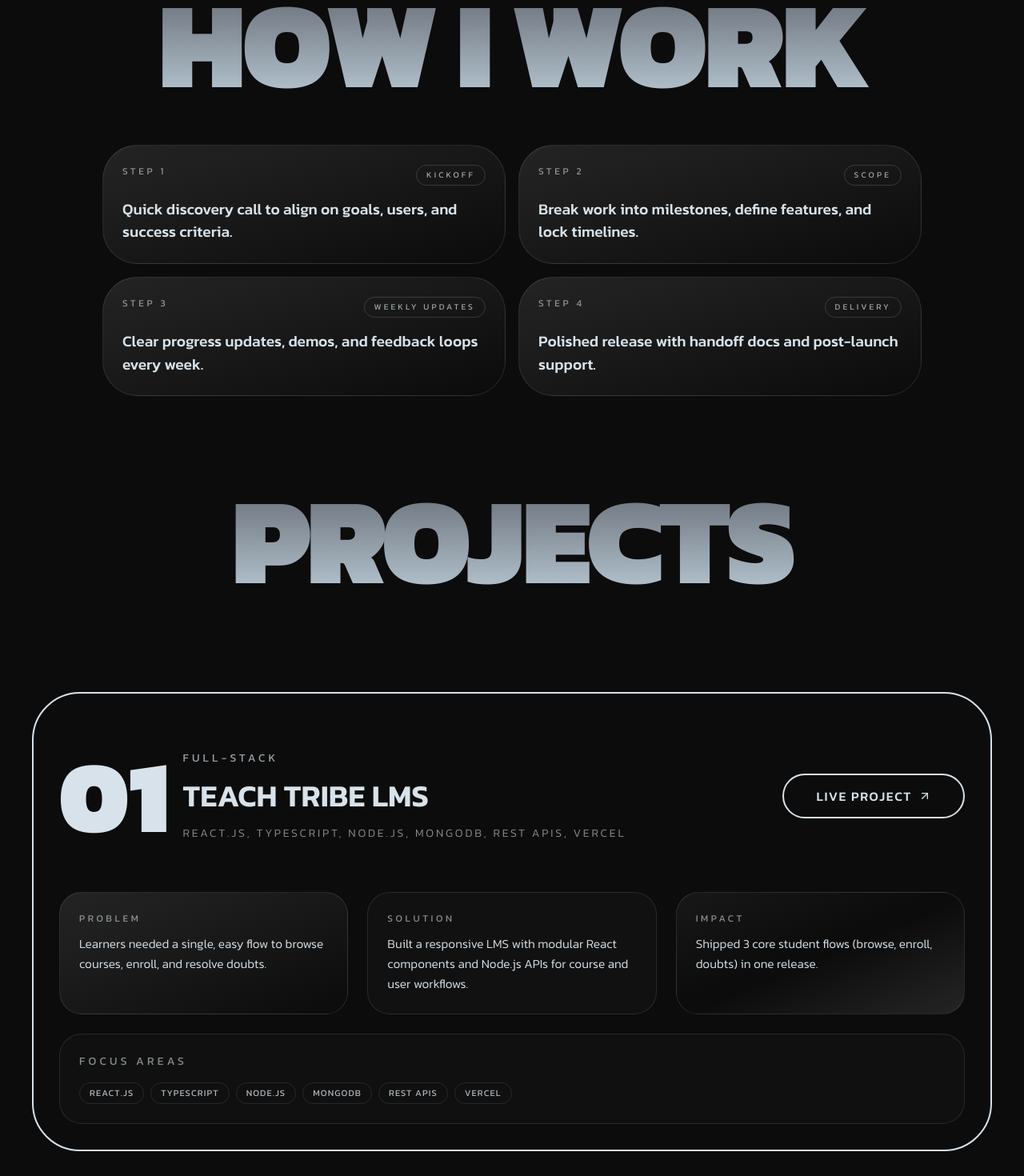
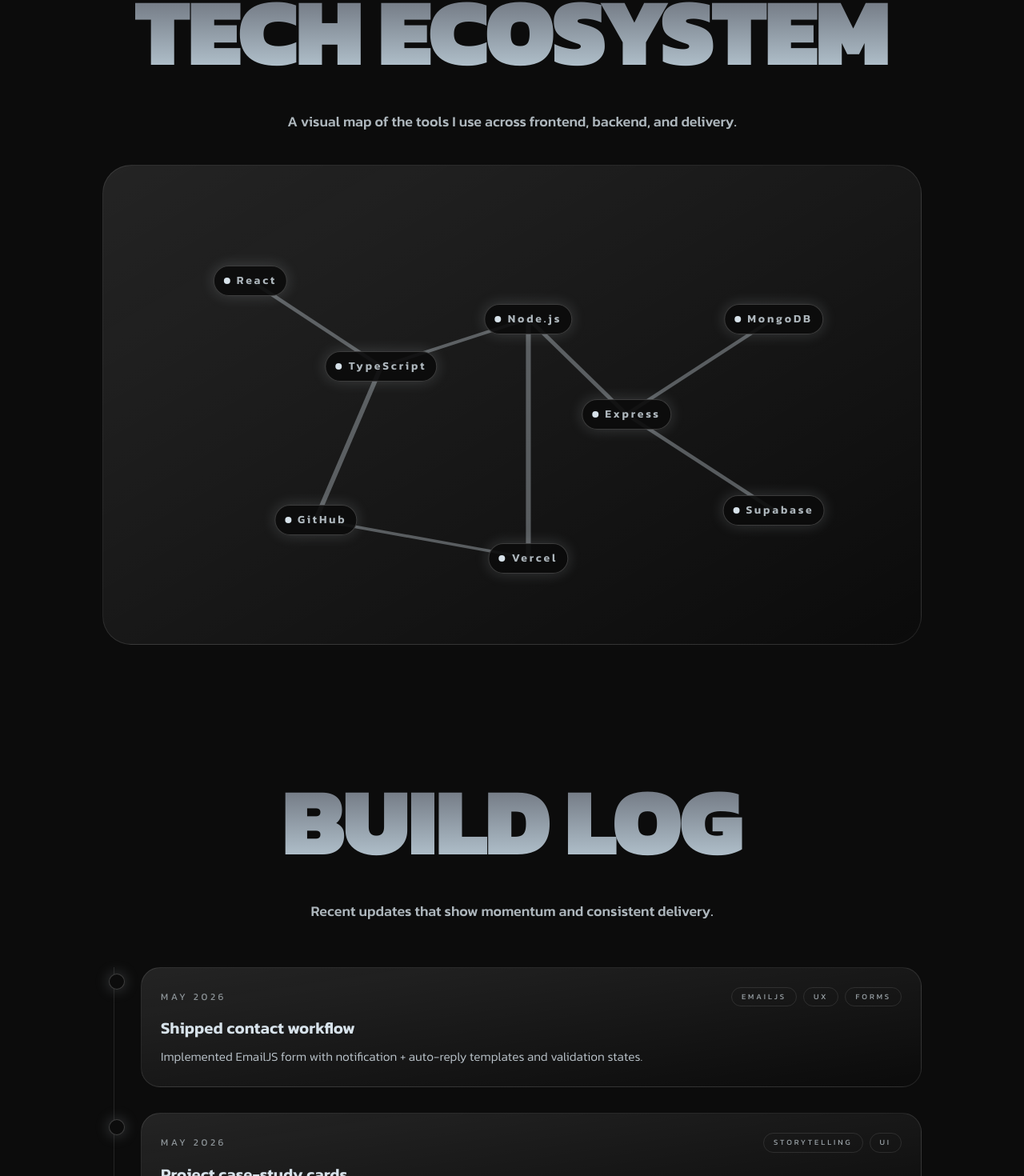
Before and after one commit to Devsrinivas69/portfolio, a React (Vite) app: page / in a window 1280 px wide. Shown: the part 4071-5541 px from the top of the page at 80% size. Built offline with nearby package versions, Linux system fonts and the light colour scheme; no server answers.

Commit message:
new 2 features

```diff
--- a/src/App.tsx
+++ b/src/App.tsx
@@ -1,9 +1,11 @@
 import { AboutSection } from './sections/AboutSection'
+import { BuildLogSection } from './sections/BuildLogSection'
 import { ContactSection } from './sections/ContactSection'
 import { HeroSection } from './sections/HeroSection'
 import { ProcessSection } from './sections/ProcessSection'
 import { ProjectsSection } from './sections/ProjectsSection'
 import { ServicesSection } from './sections/ServicesSection'
+import { TechMapSection } from './sections/TechMapSection'
 
 function App() {
   return (
@@ -11,6 +13,8 @@ function App() {
       <HeroSection />
       <AboutSection />
       <ServicesSection />
+      <TechMapSection />
+      <BuildLogSection />
       <ProcessSection />
       <ProjectsSection />
       <ContactSection />
--- /dev/null
+++ b/src/sections/BuildLogSection.tsx
@@ -0,0 +1,87 @@
+import { FadeIn } from '../components/FadeIn'
+
+type LogItem = {
+  date: string
+  title: string
+  detail: string
+  tags: string[]
+}
+
+const LOGS: LogItem[] = [
+  {
+    date: 'May 2026',
+    title: 'Shipped contact workflow',
+    detail:
+      'Implemented EmailJS form with notification + auto-reply templates and validation states.',
+    tags: ['EmailJS', 'UX', 'Forms'],
+  },
+  {
+    date: 'May 2026',
+    title: 'Project case-study cards',
+    detail:
+      'Added Problem-Solution-Impact cards to highlight real outcomes and decisions.',
+    tags: ['Storytelling', 'UI'],
+  },
+  {
+    date: 'May 2026',
+    title: 'Mobile-first polish',
+    detail:
+      'Refined responsive spacing, typography, and layout across hero and project sections.',
+    tags: ['Responsive', 'Design'],
+  },
+]
+
+export function BuildLogSection() {
+  return (
+    <section id="build-log" className="px-5 py-20 sm:px-8 md:px-10">
+      <div className="mx-auto flex w-full max-w-5xl flex-col gap-10">
+        <FadeIn delay={0} y={40}>
+          <h2 className="hero-heading text-center text-[clamp(2.4rem,10vw,120px)] font-black uppercase leading-none tracking-tight">
+            Build log
+          </h2>
+        </FadeIn>
+        <FadeIn delay={0.15} y={30}>
+          <p className="mx-auto max-w-2xl text-center text-[clamp(0.95rem,1.4vw,1.2rem)] font-medium text-[#D7E2EA]/80">
+            Recent updates that show momentum and consistent delivery.
+          </p>
+        </FadeIn>
+
+        <div className="relative mt-4 flex flex-col gap-8">
+          <div className="absolute left-[14px] top-0 h-full w-px bg-white/10"></div>
+          {LOGS.map((log, index) => (
+            <FadeIn
+              key={`${log.title}-${index}`}
+              delay={index * 0.1}
+              className="relative pl-12"
+            >
+              <span className="absolute left-2 top-2 h-5 w-5 rounded-full border border-white/20 bg-[#0C0C0C] shadow-[0_0_18px_rgba(215,226,234,0.25)]"></span>
+              <div className="rounded-[24px] border border-white/10 bg-gradient-to-br from-white/10 via-white/5 to-transparent p-6">
+                <div className="flex flex-wrap items-center justify-between gap-3">
+                  <p className="text-xs uppercase tracking-[0.3em] text-[#D7E2EA]/60">
+                    {log.date}
+                  </p>
+                  <div className="flex flex-wrap gap-2">
+                    {log.tags.map((tag) => (
+                      <span
+                        key={tag}
+                        className="rounded-full border border-white/10 px-3 py-1 text-[0.6rem] uppercase tracking-[0.3em] text-[#D7E2EA]/70"
+                      >
+                        {tag}
+                      </span>
+                    ))}
+                  </div>
+                </div>
+                <h3 className="mt-3 text-[clamp(1rem,1.6vw,1.4rem)] font-semibold text-[#D7E2EA]">
+                  {log.title}
+                </h3>
+                <p className="mt-2 text-[clamp(0.9rem,1.2vw,1.1rem)] font-light leading-relaxed text-[#D7E2EA]/85">
+                  {log.detail}
+                </p>
+              </div>
+            </FadeIn>
+          ))}
+        </div>
+      </div>
+    </section>
+  )
+}
--- /dev/null
+++ b/src/sections/TechMapSection.tsx
@@ -0,0 +1,101 @@
+import { FadeIn } from '../components/FadeIn'
+
+type Node = {
+  id: string
+  label: string
+  x: number
+  y: number
+}
+
+type Connection = {
+  from: string
+  to: string
+}
+
+const NODES: Node[] = [
+  { id: 'react', label: 'React', x: 18, y: 24 },
+  { id: 'typescript', label: 'TypeScript', x: 34, y: 42 },
+  { id: 'node', label: 'Node.js', x: 52, y: 32 },
+  { id: 'express', label: 'Express', x: 64, y: 52 },
+  { id: 'mongo', label: 'MongoDB', x: 82, y: 32 },
+  { id: 'supabase', label: 'Supabase', x: 82, y: 72 },
+  { id: 'github', label: 'GitHub', x: 26, y: 74 },
+  { id: 'vercel', label: 'Vercel', x: 52, y: 82 },
+]
+
+const CONNECTIONS: Connection[] = [
+  { from: 'react', to: 'typescript' },
+  { from: 'typescript', to: 'node' },
+  { from: 'node', to: 'express' },
+  { from: 'express', to: 'mongo' },
+  { from: 'express', to: 'supabase' },
+  { from: 'github', to: 'typescript' },
+  { from: 'github', to: 'vercel' },
+  { from: 'vercel', to: 'node' },
+]
+
+export function TechMapSection() {
+  const nodeLookup = new Map(NODES.map((node) => [node.id, node]))
+
+  return (
+    <section id="tech" className="px-5 py-20 sm:px-8 md:px-10">
+      <div className="mx-auto flex w-full max-w-5xl flex-col gap-10">
+        <FadeIn delay={0} y={40}>
+          <h2 className="hero-heading text-center text-[clamp(2.4rem,10vw,120px)] font-black uppercase leading-none tracking-tight">
+            Tech ecosystem
+          </h2>
+        </FadeIn>
+        <FadeIn delay={0.15} y={30}>
+          <p className="mx-auto max-w-2xl text-center text-[clamp(0.95rem,1.4vw,1.2rem)] font-medium text-[#D7E2EA]/80">
+            A visual map of the tools I use across frontend, backend, and delivery.
+          </p>
+        </FadeIn>
+
+        <FadeIn delay={0.25} y={30}>
+          <div className="relative mx-auto h-[420px] w-full max-w-5xl rounded-[36px] border border-white/10 bg-gradient-to-br from-white/10 via-white/5 to-transparent sm:h-[520px] md:h-[600px]">
+            <svg
+              className="absolute inset-0 h-full w-full"
+              viewBox="0 0 100 100"
+              preserveAspectRatio="none"
+              aria-hidden="true"
+            >
+              {CONNECTIONS.map((connection) => {
+                const from = nodeLookup.get(connection.from)
+                const to = nodeLookup.get(connection.to)
+                if (!from || !to) {
+                  return null
+                }
+                return (
+                  <line
+                    key={`${connection.from}-${connection.to}`}
+                    x1={from.x}
+                    y1={from.y}
+                    x2={to.x}
+                    y2={to.y}
+                    stroke="rgba(215, 226, 234, 0.35)"
+                    strokeWidth="0.6"
+                  />
+                )
+              })}
+            </svg>
+
+            {NODES.map((node) => (
+              <div
+                key={node.id}
+                className="absolute flex items-center gap-2 rounded-full border border-white/20 bg-[#0C0C0C]/90 px-3 py-2 text-[0.6rem] font-semibold tracking-[0.2em] text-[#D7E2EA]/80 shadow-[0_0_18px_rgba(215,226,234,0.18)] sm:text-xs md:text-sm"
+                style={{
+                  left: `${node.x}%`,
+                  top: `${node.y}%`,
+                  transform: 'translate(-50%, -50%)',
+                }}
+              >
+                <span className="h-2 w-2 rounded-full bg-[#D7E2EA]"></span>
+                {node.label}
+              </div>
+            ))}
+          </div>
+        </FadeIn>
+      </div>
+    </section>
+  )
+}
```
